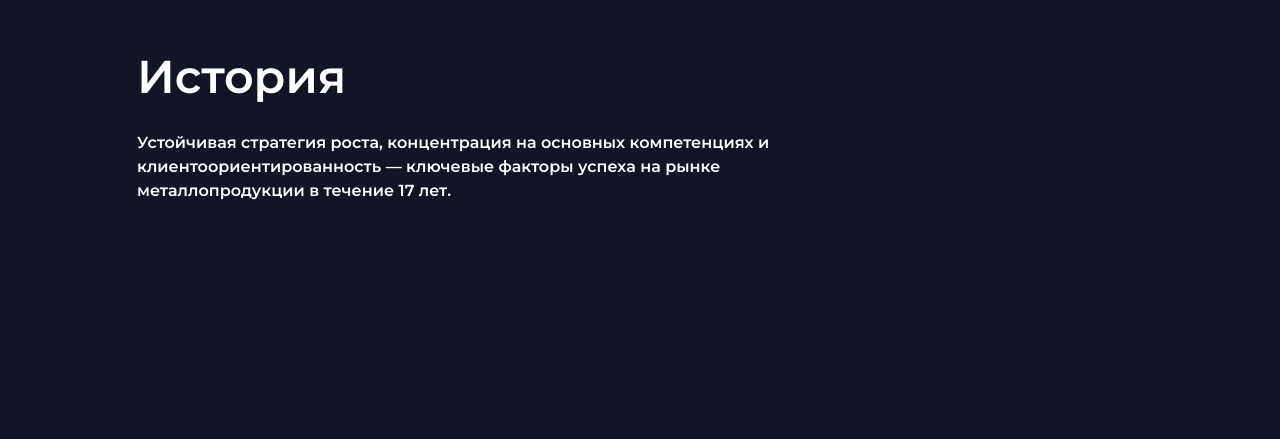
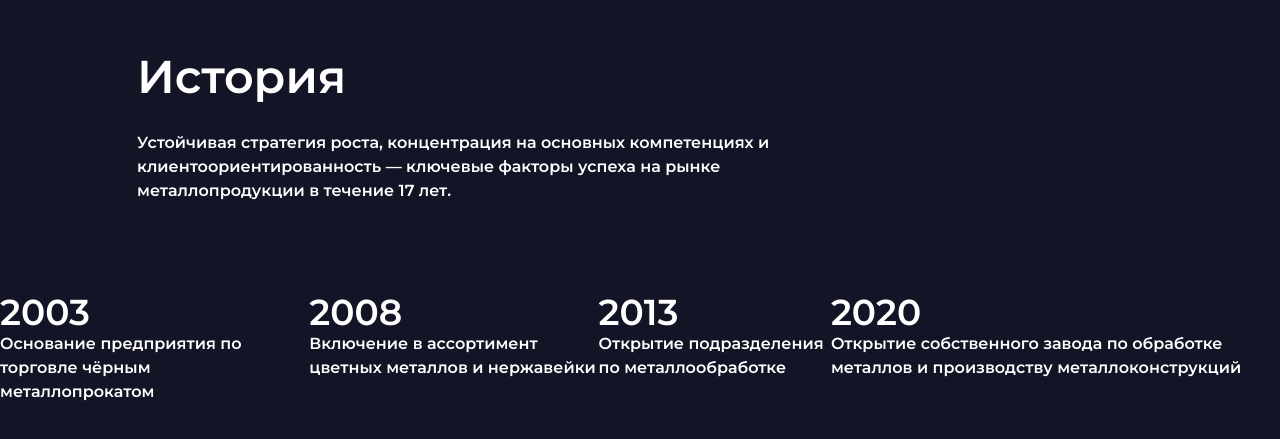
Before and after one commit to Hartaithan/brandexpert-test, a Vue app: page / in a window 1280 px wide. Shown: the part 339-778 px from the top of the page. Built offline with nearby package versions, Linux system fonts and the light colour scheme.

Commit message:
add timeline and timelineItem components

```diff
--- a/src/App.vue
+++ b/src/App.vue
@@ -1,17 +1,20 @@
 <template>
   <div id="app">
     <History />
+    <Timeline />
   </div>
 </template>
 
 <script lang="ts">
 import Vue from 'vue'
 import History from './components/History.vue'
+import Timeline from './components/Timeline.vue'
 
 export default Vue.extend({
   name: 'App',
   components: {
-    History
+    History,
+    Timeline
   }
 })
 </script>
@@ -21,7 +24,7 @@ export default Vue.extend({
   padding: 0;
   margin: 0;
   box-sizing: border-box;
-  font-family: "Montserrat", sans-serif;
+  font-family: 'Montserrat', sans-serif;
   color: #ffffff;
 }
 body {
--- /dev/null
+++ b/src/components/Timeline.vue
@@ -0,0 +1,52 @@
+<template>
+  <div class="timeline">
+    <TimelineItem v-for="item in items" :key="item.message" :item="item" />
+  </div>
+</template>
+
+<script lang="ts">
+import Vue from 'vue'
+import { ITimelineItem } from '../models/timelineModel'
+import TimelineItem from './TimelineItem.vue'
+
+export default Vue.extend({
+  components: { TimelineItem },
+  name: 'Timeline',
+  data (): {
+    items: ITimelineItem[];
+    } {
+    return {
+      items: [
+        {
+          id: 1,
+          year: 2003,
+          title: 'Основание предприятия по торговле чёрным металлопрокатом'
+        },
+        {
+          id: 2,
+          year: 2008,
+          title: 'Включение в ассортимент цветных металлов и нержавейки'
+        },
+        {
+          id: 3,
+          year: 2013,
+          title: 'Открытие подразделения по металлообработке'
+        },
+        {
+          id: 4,
+          year: 2020,
+          title:
+            'Открытие собственного завода по обработке металлов и производству металлоконструкций'
+        }
+      ]
+    }
+  }
+})
+</script>
+
+<style scoped lang="scss">
+.timeline {
+  display: flex;
+  flex-direction: row;
+}
+</style>
--- /dev/null
+++ b/src/components/TimelineItem.vue
@@ -0,0 +1,40 @@
+<template>
+  <div class="timeline-item">
+    <div class="timeline-item__content">
+      <p class="timeline-item__year">{{ item.year }}</p>
+      <p class="timeline-item__title">{{ item.title }}</p>
+    </div>
+  </div>
+</template>
+
+<script lang="ts">
+import Vue from 'vue'
+import { ITimelineItem } from '../models/timelineModel'
+
+export default Vue.extend({
+  name: 'TimelineItem',
+  props: {
+    item: {
+      required: true,
+      type: Object as () => ITimelineItem
+    }
+  }
+})
+</script>
+
+<style scoped lang="scss">
+.timeline-item {
+  &__content,
+  &__title {
+    font-weight: 600;
+  }
+  &__content {
+    font-size: 36px;
+    line-height: 40px;
+  }
+  &__title {
+    font-size: 16px;
+    line-height: 24px;
+  }
+}
+</style>
--- /dev/null
+++ b/src/models/timelineModel.ts
@@ -0,0 +1,5 @@
+export interface ITimelineItem {
+  id: number;
+  year: number;
+  title: string;
+}
```
